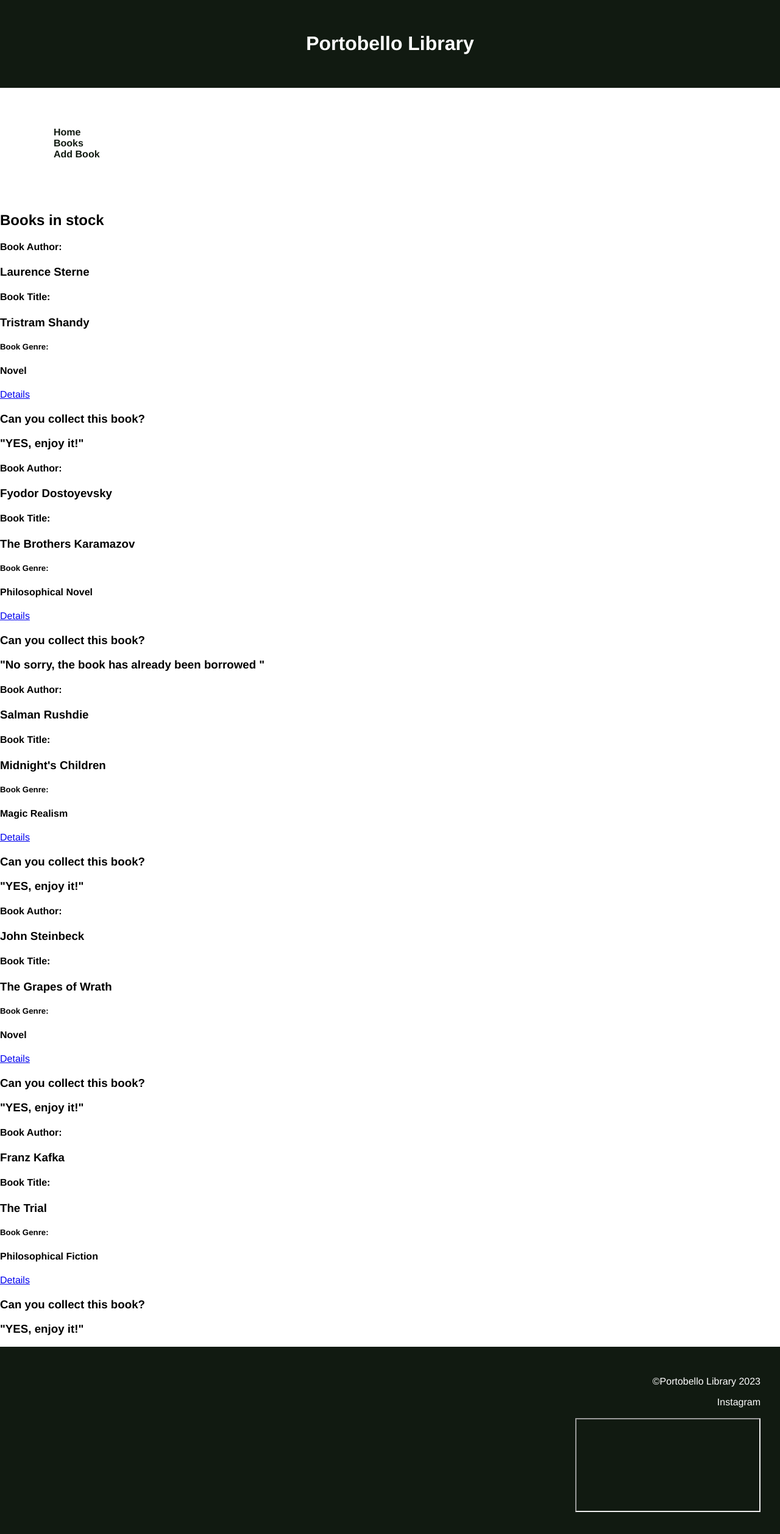
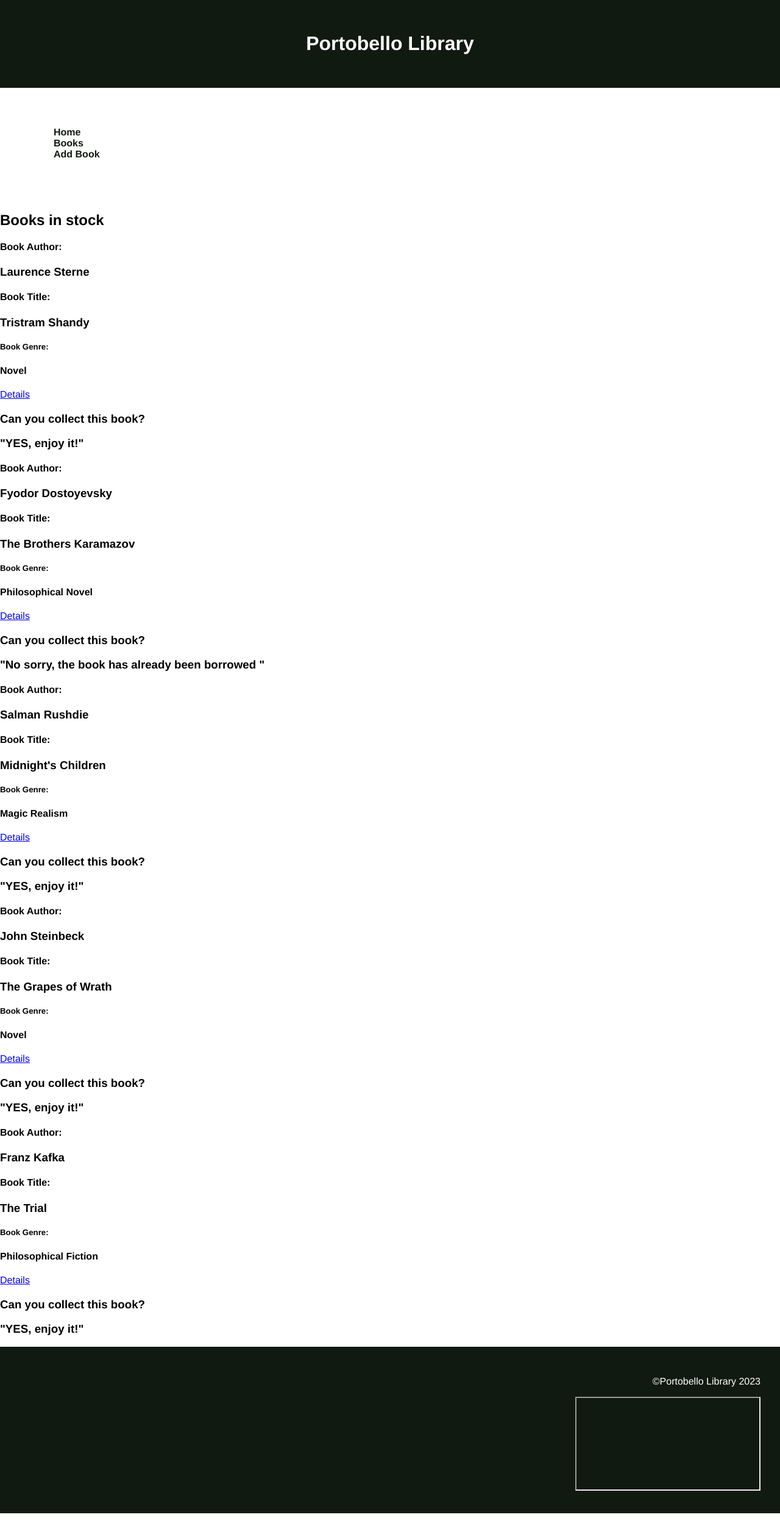
Before and after one commit to nicolasgoetschel/Bookshop, a Flask app: page /books in a window 1280 px wide. Shown: the whole page at 61% size. After the commit the page ends 2481 px from the top, so only its background shows below. Run offline with Flask 2, Linux system fonts and the light colour scheme; some libraries are stand-ins or nearby versions; grey boxes are pictures that could not be loaded.

Commit message:
css update

```diff
--- a/templates/base.html
+++ b/templates/base.html
@@ -6,6 +6,7 @@
     <meta name="viewport" content="width=device-width, initial-scale=1.0">
     <link rel="stylesheet" href="{{ url_for('static', filename='normalize.css') }}">
     <link rel="stylesheet" href="{{ url_for('static', filename='style.css') }}">
+    <link rel="stylesheet" href="https://cdnjs.cloudflare.com/ajax/libs/font-awesome/4.7.0/css/font-awesome.min.css">
     <title>{{title}} - Welcome</title>
 </head>
 <body>
@@ -31,10 +32,9 @@
         </main>
         <footer>
         <p>&copy;Portobello Library 2023</p>
-        <p>Instagram</p>
-        <iframe
-        src="https://www.instagram.com/instagram/?hl=en">
-        </frame>
+        <iframe>
+            <a href="#" class="fa-instagram"></a>
+        </iframe>
         </footer>
 </body>
 </html>
```
Also changed, not shown: static/style.css (+12 -0 lines).
